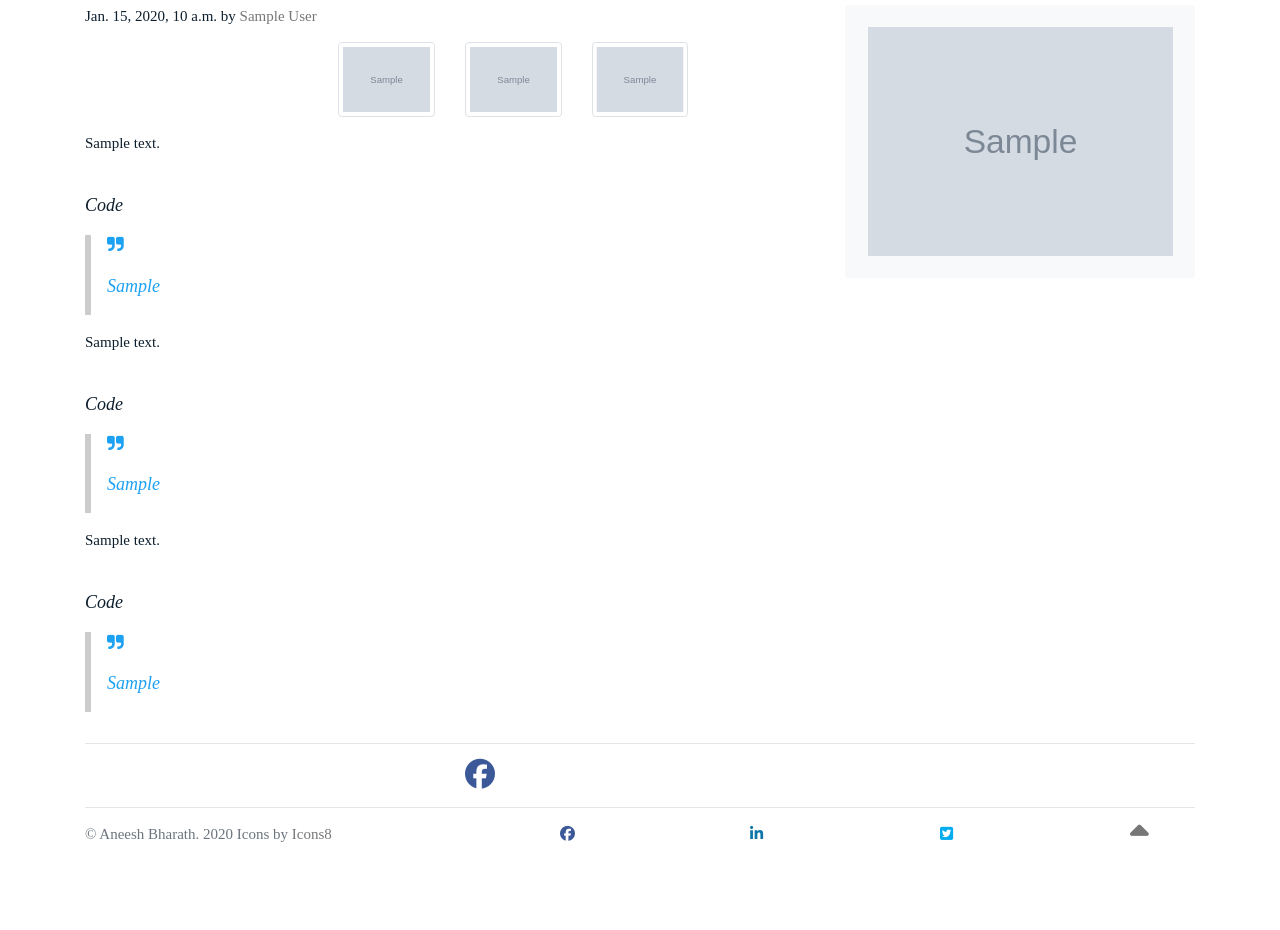
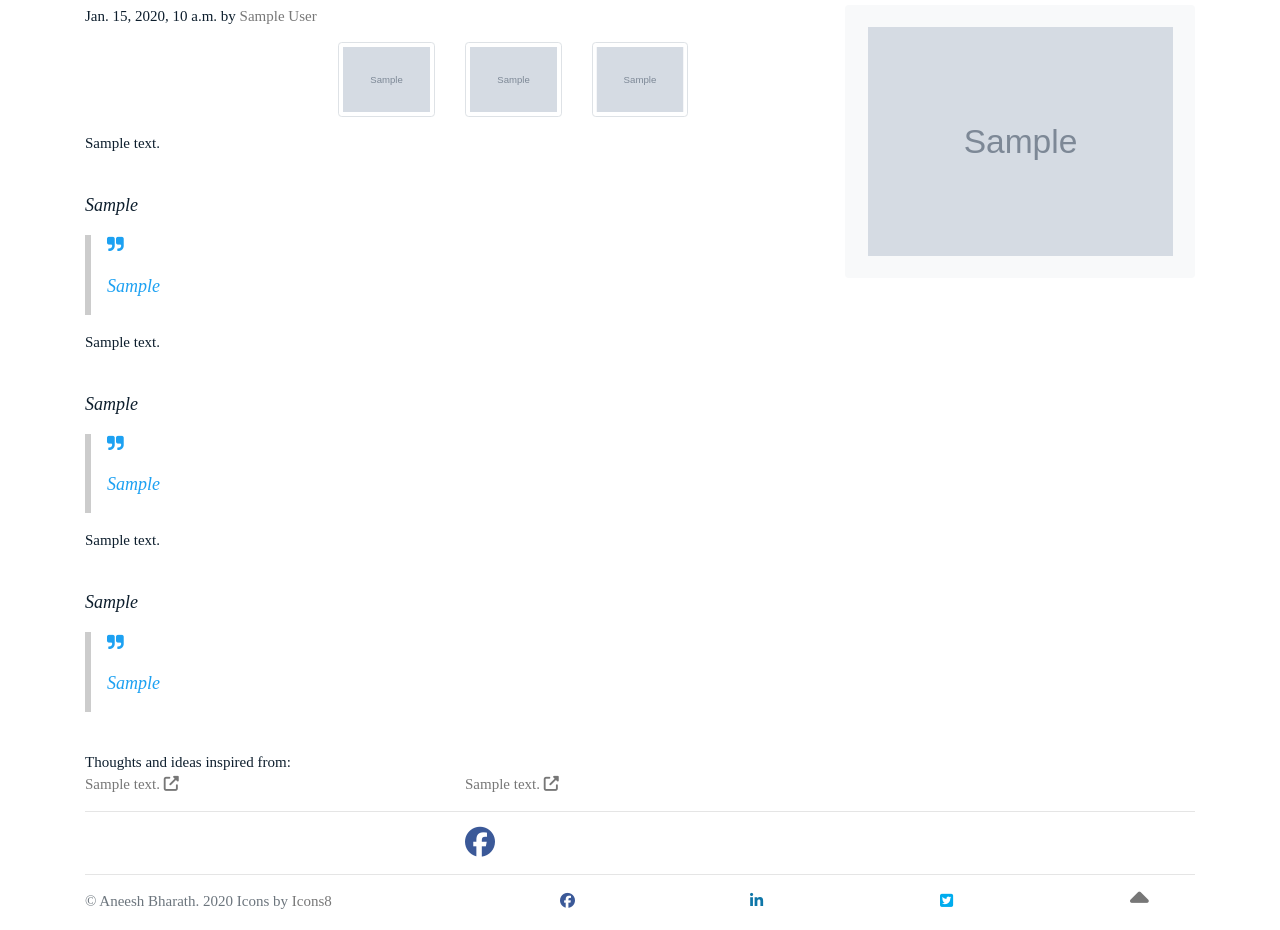
Before and after one commit to AneeshNi47/Portfolio-web, a Django app: template blog/templates/blog/detail.html in a window 1280 px wide. Shown: the part 141-1071 px from the top of the page. Before the commit the page ends 983 px from the top, so only its background shows below. Run offline with Django 3.2, Linux system fonts and the light colour scheme; the template is opened without the code that fills it: most values are stand-ins (such as "Sample title", 1, 10 or a date in 2020); grey boxes marked "Sample" are stand-in pictures; data that the repository does not hold is empty; some libraries are stand-ins or nearby versions; some web fonts are replaced.

Commit message:
added changes to blog

```diff
--- a/blog/templates/blog/detail.html
+++ b/blog/templates/blog/detail.html
@@ -38,7 +38,7 @@
         </div>
         </p>
         <p>{{ blog.body1|urlize }}</p><br>
-          <i class="w3-serif w3-large">Code</i>
+          <i class="w3-serif w3-large">{{blog.code_type1}}</i>
           <div class="w3-panel w3-leftbar">
             <p style="color:#1DA1F2;">
               <i class="fa fa-quote-right w3-large"></i><br>
@@ -48,7 +48,7 @@
             </p>
           </div>
         <p>{{ blog.body2|urlize }}</p><br>
-          <i class="w3-serif w3-large">Code</i>
+          <i class="w3-serif w3-large">{{blog.code_type2}}</i>
           <div class="w3-panel w3-leftbar">
             <p style="color:#1DA1F2;">
               <i class="fa fa-quote-right w3-large"></i><br>
@@ -58,7 +58,7 @@
             </p>
           </div>
         <p>{{ blog.body3|urlize }}</p><br>
-          <i class="w3-serif w3-large">Code</i>
+          <i class="w3-serif w3-large">{{blog.code_type3}}</i>
           <div class="w3-panel w3-leftbar">
             <p style="color:#1DA1F2;">
               <i class="fa fa-quote-right w3-large"></i><br>
@@ -67,6 +67,18 @@
                 </i>
             </p>
           </div>
+
+         <br>
+          Thoughts and ideas inspired from: <br>
+          <div class="row">
+            <div class="col">
+              <a href="{{blog.extr_link1}}"  target="_blank">{{blog.extr_descript1}} <i class="fas fa-external-link-alt"></i></a>
+            </div>
+            <div class="col">
+              <a href="{{blog.extr_link2}}"  target="_blank">{{blog.extr_descript2}} <i class="fas fa-external-link-alt"></i></a>
+            </div>
+          </div>
+
       </div><!-- /.blog-post -->
     </div><!-- /.blog-main -->
 
```
Also changed, not shown: blog/models.py (+10 -0 lines), blog/migrations/0006_auto_20200526_0956.py (added), blog/migrations/0007_auto_20200526_1049.py (added), images/icons8-github-48.png (added), images/icons8-visual-studio-code-2019-48.png (added).
